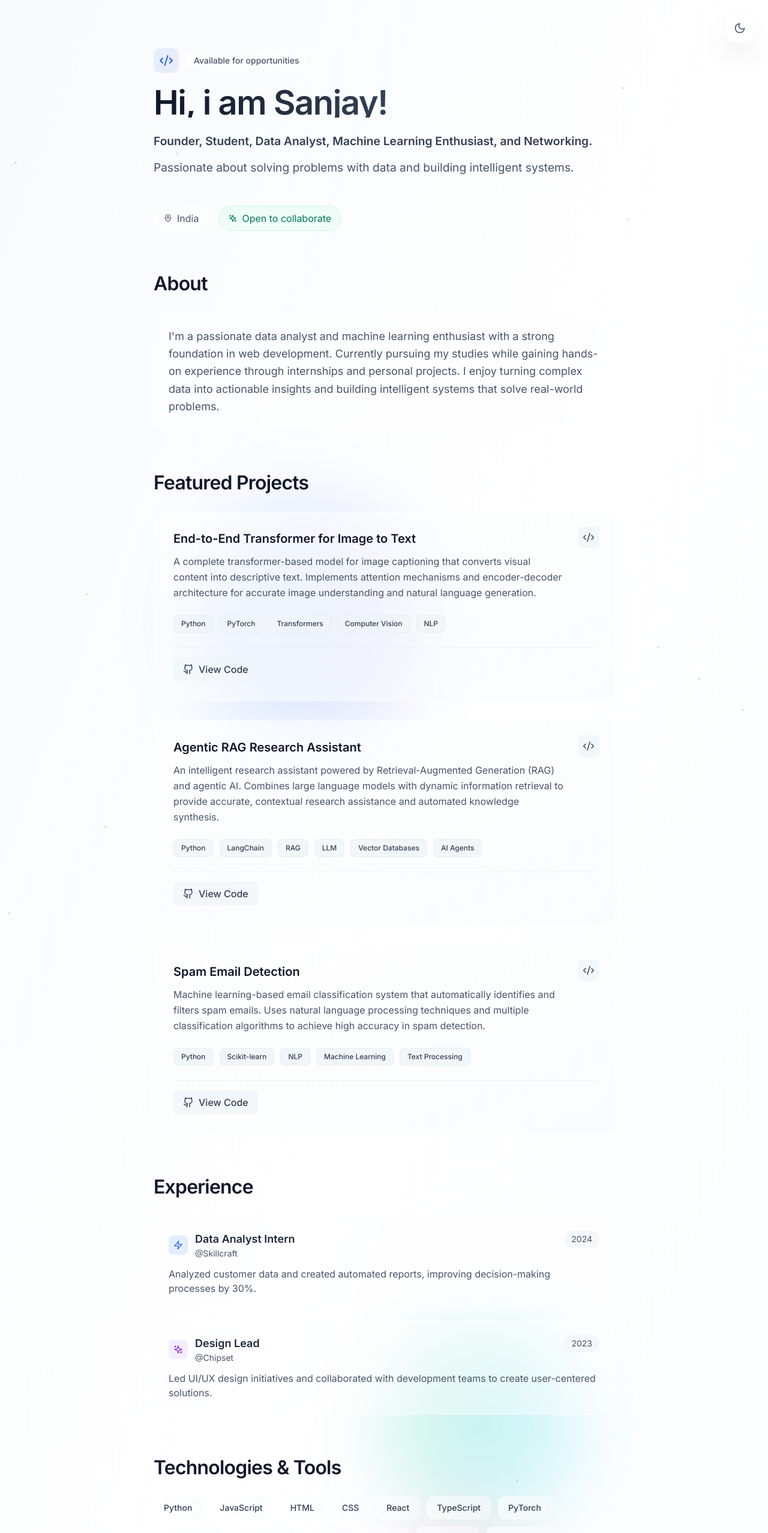
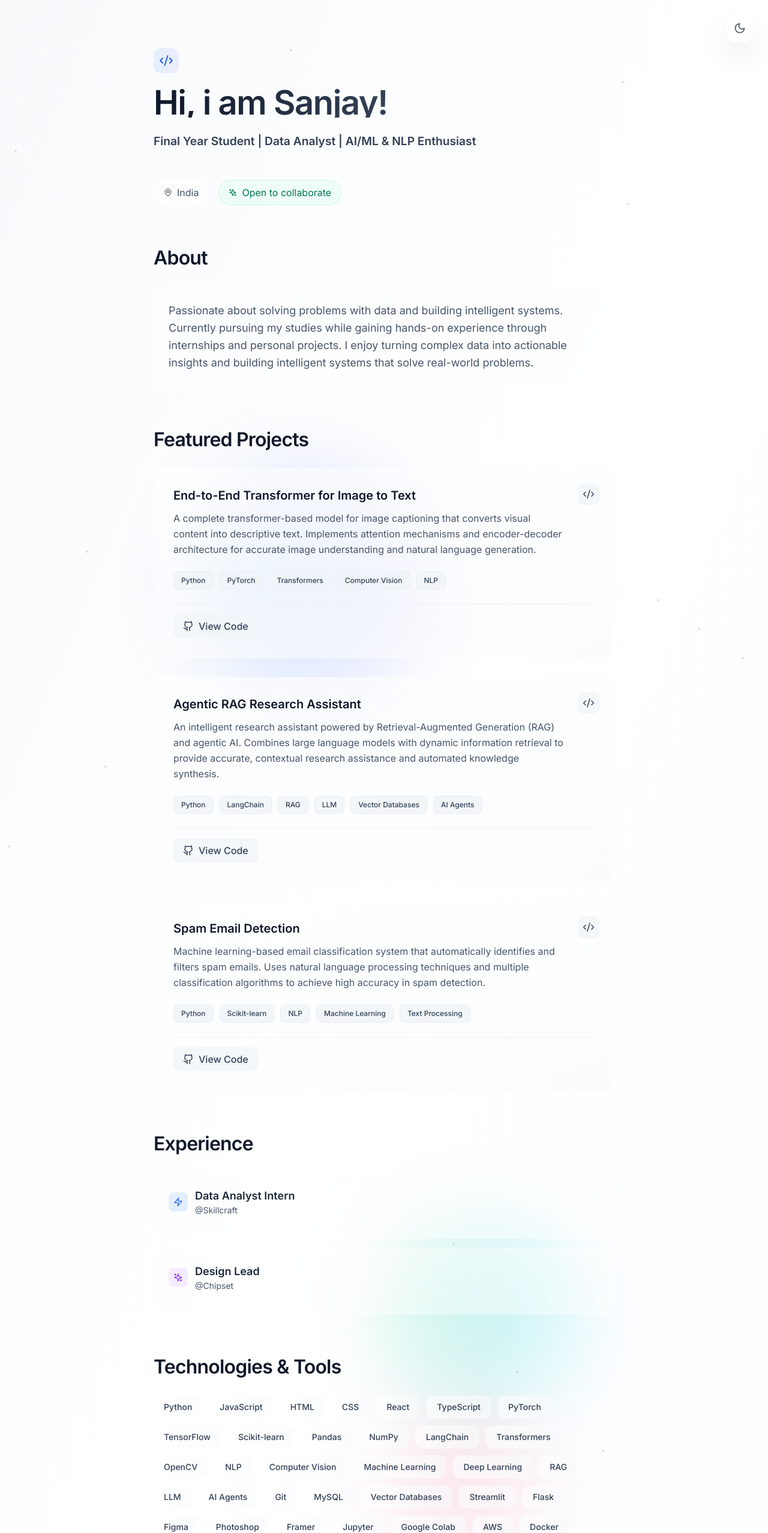
Before and after one commit to saanjy/Minimal-Portfolio, a React (Vite) app: page / in a window 1280 px wide. Shown: the top 2556 px of the page at 60% size. Built offline with nearby package versions, Linux system fonts and the light colour scheme.

Commit message:
Update Portfolio Content and Layout

```diff
--- a/src/App.tsx
+++ b/src/App.tsx
@@ -51,9 +51,6 @@ function App() {
               <div className={`p-2 rounded-xl ${theme === 'dark' ? 'bg-gradient-to-r from-blue-600/20 to-purple-600/20' : 'bg-gradient-to-r from-blue-500/10 to-indigo-500/10'} backdrop-blur-sm border border-white/10`}>
                 <Code2 size={24} className={theme === 'dark' ? 'text-blue-400' : 'text-blue-600'} />
               </div>
-              <span className={`text-sm font-medium px-3 py-1 rounded-full ${theme === 'dark' ? 'bg-slate-800/60 text-slate-300' : 'bg-white/60 text-slate-600'} backdrop-blur-sm border border-white/20`}>
-                Available for opportunities
-              </span>
             </div>
 
             <h1 className="text-[3.5rem] leading-[0.9] tracking-tight font-bold bg-gradient-to-r from-slate-900 via-slate-700 to-slate-900 dark:from-slate-100 dark:via-slate-300 dark:to-slate-100 bg-clip-text text-transparent">
@@ -62,10 +59,7 @@ function App() {
 
             <div className="space-y-3 text-[1.2rem] leading-relaxed">
               <p className={`font-semibold ${theme === 'dark' ? 'text-slate-200' : 'text-slate-700'}`}>
-                Founder, Student, Data Analyst, Machine Learning Enthusiast, and Networking.
-              </p>
-              <p className={`${theme === 'dark' ? 'text-slate-400' : 'text-slate-600'}`}>
-                Passionate about solving problems with data and building intelligent systems.
+                Final Year Student | Data Analyst | AI/ML & NLP Enthusiast
               </p>
             </div>
 
@@ -85,9 +79,7 @@ function App() {
           <Section title="About">
             <div className={`p-6 rounded-2xl backdrop-blur-sm border transition-all duration-300 hover:shadow-xl ${theme === 'dark' ? 'bg-slate-800/40 border-slate-700/50' : 'bg-white/40 border-white/50'}`}>
               <p className={`text-lg leading-relaxed ${theme === 'dark' ? 'text-slate-300' : 'text-slate-600'}`}>
-                I'm a passionate data analyst and machine learning enthusiast with a strong foundation in web development.
-                Currently pursuing my studies while gaining hands-on experience through internships and personal projects.
-                I enjoy turning complex data into actionable insights and building intelligent systems that solve real-world problems.
+                Passionate about solving problems with data and building intelligent systems. Currently pursuing my studies while gaining hands-on experience through internships and personal projects. I enjoy turning complex data into actionable insights and building intelligent systems that solve real-world problems.
               </p>
             </div>
           </Section>
@@ -122,7 +114,7 @@ function App() {
           <Section title="Experience">
             <div className="space-y-4">
               <div className={`group p-6 rounded-2xl backdrop-blur-sm border transition-all duration-300 hover:shadow-xl hover:scale-[1.02] ${theme === 'dark' ? 'bg-slate-800/40 border-slate-700/50 hover:bg-slate-800/60' : 'bg-white/40 border-white/50 hover:bg-white/60'}`}>
-                <div className="flex items-start justify-between mb-3">
+                <div className="flex items-start mb-3">
                   <div className="flex items-center gap-3">
                     <div className={`p-2 rounded-lg ${theme === 'dark' ? 'bg-blue-900/30' : 'bg-blue-100/80'}`}>
                       <Zap size={16} className={theme === 'dark' ? 'text-blue-400' : 'text-blue-600'} />
@@ -136,17 +128,11 @@ function App() {
                       </p>
                     </div>
                   </div>
-                  <span className={`text-sm px-3 py-1 rounded-full ${theme === 'dark' ? 'bg-slate-700/60 text-slate-300' : 'bg-slate-100/80 text-slate-600'}`}>
-                    2024
-                  </span>
                 </div>
-                <p className={`${theme === 'dark' ? 'text-slate-300' : 'text-slate-600'}`}>
-                  Analyzed customer data and created automated reports, improving decision-making processes by 30%.
-                </p>
               </div>
 
               <div className={`group p-6 rounded-2xl backdrop-blur-sm border transition-all duration-300 hover:shadow-xl hover:scale-[1.02] ${theme === 'dark' ? 'bg-slate-800/40 border-slate-700/50 hover:bg-slate-800/60' : 'bg-white/40 border-white/50 hover:bg-white/60'}`}>
-                <div className="flex items-start justify-between mb-3">
+                <div className="flex items-start mb-3">
                   <div className="flex items-center gap-3">
                     <div className={`p-2 rounded-lg ${theme === 'dark' ? 'bg-purple-900/30' : 'bg-purple-100/80'}`}>
                       <Sparkles size={16} className={theme === 'dark' ? 'text-purple-400' : 'text-purple-600'} />
@@ -160,13 +146,7 @@ function App() {
                       </p>
                     </div>
                   </div>
-                  <span className={`text-sm px-3 py-1 rounded-full ${theme === 'dark' ? 'bg-slate-700/60 text-slate-300' : 'bg-slate-100/80 text-slate-600'}`}>
-                    2023
-                  </span>
                 </div>
-                <p className={`${theme === 'dark' ? 'text-slate-300' : 'text-slate-600'}`}>
-                  Led UI/UX design initiatives and collaborated with development teams to create user-centered solutions.
-                </p>
               </div>
             </div>
           </Section>
@@ -219,13 +199,9 @@ function App() {
 
           {/* Contact Section */}
           <Section title="Let's Connect">
-            <div className={`p-6 rounded-2xl backdrop-blur-sm border ${theme === 'dark' ? 'bg-gradient-to-r from-slate-800/40 to-slate-700/40 border-slate-700/50' : 'bg-gradient-to-r from-white/40 to-slate-50/40 border-white/50'}`}>
-              <p className={`text-lg mb-6 ${theme === 'dark' ? 'text-slate-300' : 'text-slate-600'}`}>
-                I'm always interested in discussing new opportunities, collaborating on projects, or just having a chat about data science and technology.
-              </p>
-
+            <div className={`p-6 rounded-2xl backdrop-blur-sm border text-center ${theme === 'dark' ? 'bg-gradient-to-r from-slate-800/40 to-slate-700/40 border-slate-700/50' : 'bg-gradient-to-r from-white/40 to-slate-50/40 border-white/50'}`}>
               {/* Social Links */}
-              <div className="flex items-center gap-4">
+              <div className="flex items-center justify-center gap-4">
                 <a
                   href="https://github.com/san7mr"
                   target="_blank"
```
